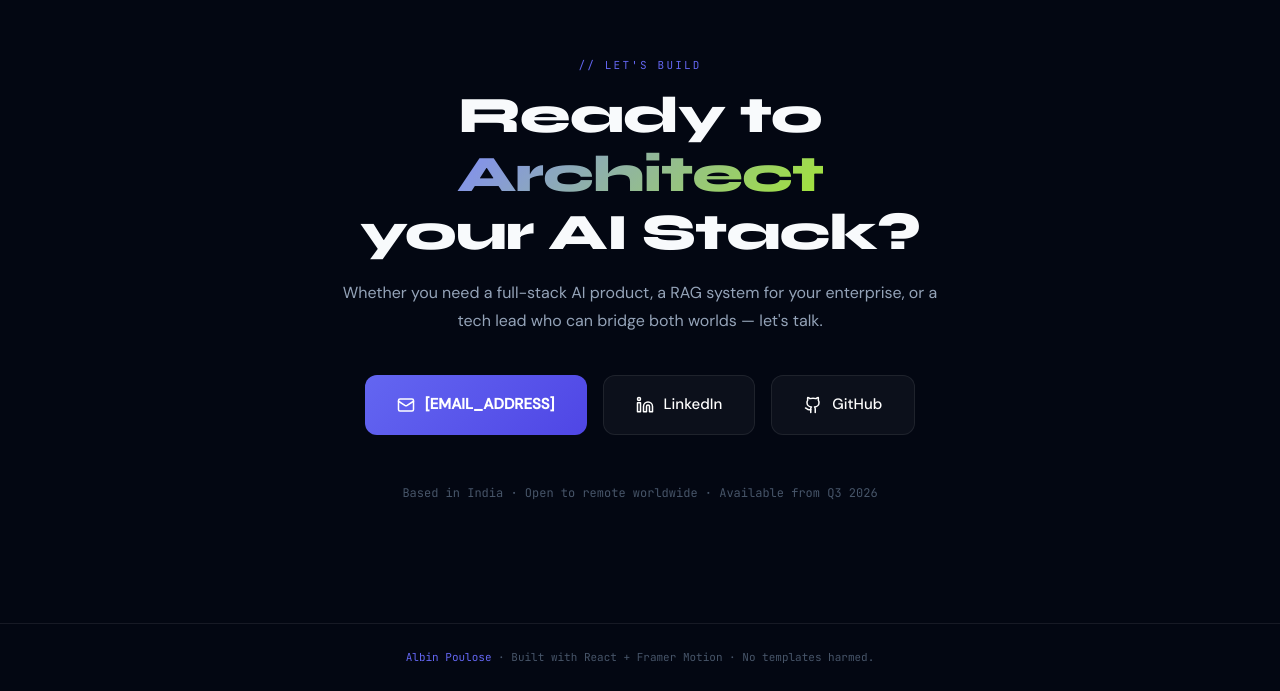
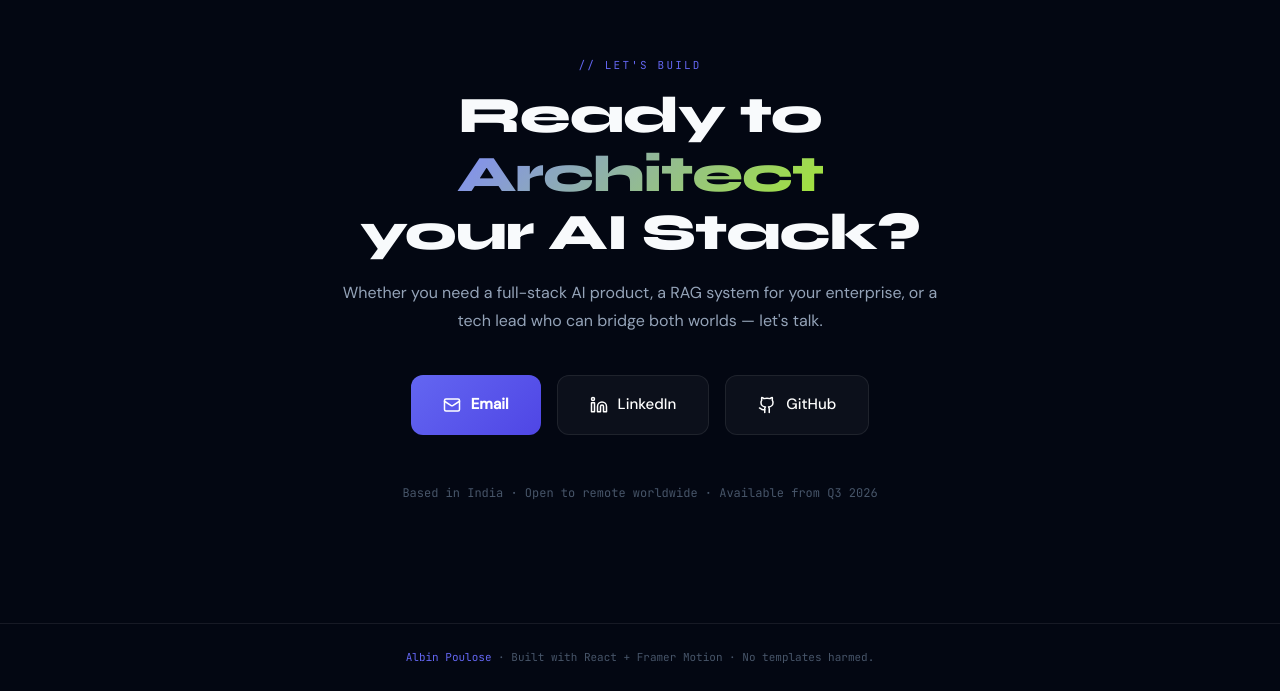
Before and after one commit to Albinpoulose/portfolio, a React (Vite) app: page / in a window 1280 px wide. Shown: the part 5264-5955 px from the top of the page. Built offline with nearby package versions, Linux system fonts and the light colour scheme.

Commit message:
fix: replace email placeholder text and add target="_blank" to contact links

```diff
--- a/src/pages/Contact.jsx
+++ b/src/pages/Contact.jsx
@@ -4,7 +4,7 @@ import { C, fadeUp } from "../tokens.js";
 import RevealSection from "../components/RevealSection.jsx";
 
 const CONTACT_LINKS = [
-  { href: "mailto:paulosealbin@gmail.com", icon: <Mail size={18} />, label: "[EMAIL_ADDRESS]", solid: true },
+  { href: "mailto:paulosealbin@gmail.com", icon: <Mail size={18} />, label: "Email", solid: true },
   { href: "https://www.linkedin.com/in/albin-poulose-136219146", icon: <Linkedin size={18} />, label: "LinkedIn" },
   { href: "https://github.com/Albinpoulose", icon: <Github size={18} />, label: "GitHub" },
 ];
@@ -47,6 +47,8 @@ function ContactLink({ href, icon, label, solid }) {
   return (
     <a
       href={href}
+      target="_blank"
+      rel="noopener noreferrer"
       style={{
         display: "inline-flex",
         alignItems: "center",
```
